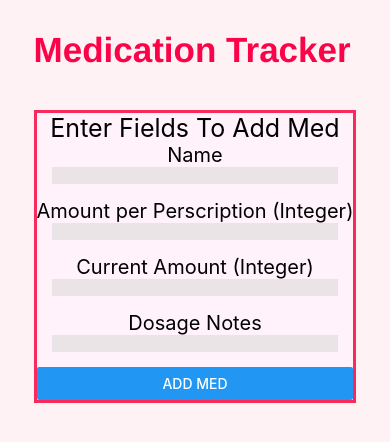
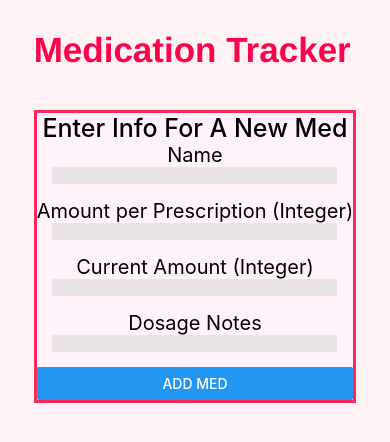
Before and after one commit to Kewejuankenobie/MedTracker, a React Native app: screen / in a window 390 px wide. Shown: the top 442 px of the page. Built offline with nearby package versions, Linux system fonts and the light colour scheme.

Commit message:
Spelling Update

```diff
--- a/AddMedPage.js
+++ b/AddMedPage.js
@@ -72,14 +72,14 @@ export default class AddMedPage extends Component {
     render() {
         return (
             <View style = {styles.box}>
-                <Text style = {styles.title}>Enter Fields To Add Med</Text>
+                <Text style = {styles.title}>Enter Info For A New Med</Text>
                 <Text style = {styles.prompt}>Name</Text>
                 <TextInput
                 value = {this.state.name}
                 onChangeText = {this.changeName}
                 style = {styles.textBox}
                 />
-                <Text style = {styles.prompt}>Amount per Perscription (Integer)</Text>
+                <Text style = {styles.prompt}>Amount per Prescription (Integer)</Text>
                 <TextInput
                 value = {this.state.amount}
                 onChangeText = {this.changeAmount}
@@ -111,7 +111,7 @@ const styles = StyleSheet.create ({
     },
     title: {
         fontSize: 25,
-        fontWeight: "400",
+        fontWeight: "500",
         alignSelf: "center"
     },
     prompt: {
--- a/MedList.js
+++ b/MedList.js
@@ -119,7 +119,7 @@ export default class MedList extends Component {
                             <View style = {styles.buttonBox}>
                                 <Button title = "Take Med"
                                 onPress = {this.takePill.bind(this, item.key)}/>
-                                <Button title = "Add Perscription"
+                                <Button title = "Add Prescription"
                                 onPress = {this.addPerscription.bind(this, item.key)}/>
                             </View>
                             <Text />
```
